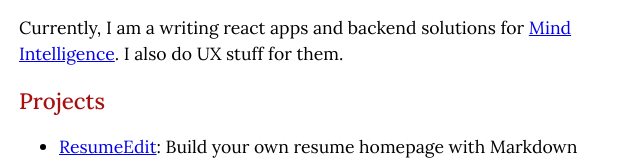
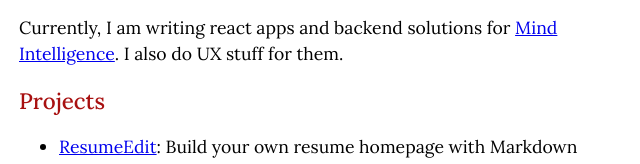
Before and after one commit to geniegeist/geniegeist.github.io, a plain HTML site: page index.html in a window 1280 px wide. Shown: the part 416-580 px from the top of the page, 325-965 px from the left. Drawn offline with Linux system fonts and the light colour scheme.

Commit message:
fixed typo

```diff
--- a/index.html
+++ b/index.html
@@ -14,7 +14,7 @@
 <p>Hi! I’m a mathematics student who enjoys attending hackathons and writing software. I was a proud <em>Cal bear</em> in 2021, but now I am a <em>Bear</em>liner again (haha).</p>
 <p>I like functional analysis with applications in machine learning, scientific computing and integration theory. I am writing a thesis about the <em>Hairer-Caravenna-Zambotti reconstruction theorem</em> under the supervision of <a href="https://en.wikipedia.org/wiki/Peter_Friz">Prof. Friz</a>.</p>
 <p>I am passionate about Swift (although Objective-C will always have a special place in my heart ❤️), Typescript and React.</p>
-<p>Currently, I am a writing react apps and backend solutions for <a href="https://www.mindintelligence.io">Mind Intelligence</a>. I also do UX stuff for them.</p>
+<p>Currently, I am writing react apps and backend solutions for <a href="https://www.mindintelligence.io">Mind Intelligence</a>. I also do UX stuff for them.</p>
 <h2 id="projects">Projects</h2>
 <ul>
 <li><a href="https://github.com/geniegeist/resumeedit">ResumeEdit</a>: Build your own resume homepage with Markdown</li>
```
